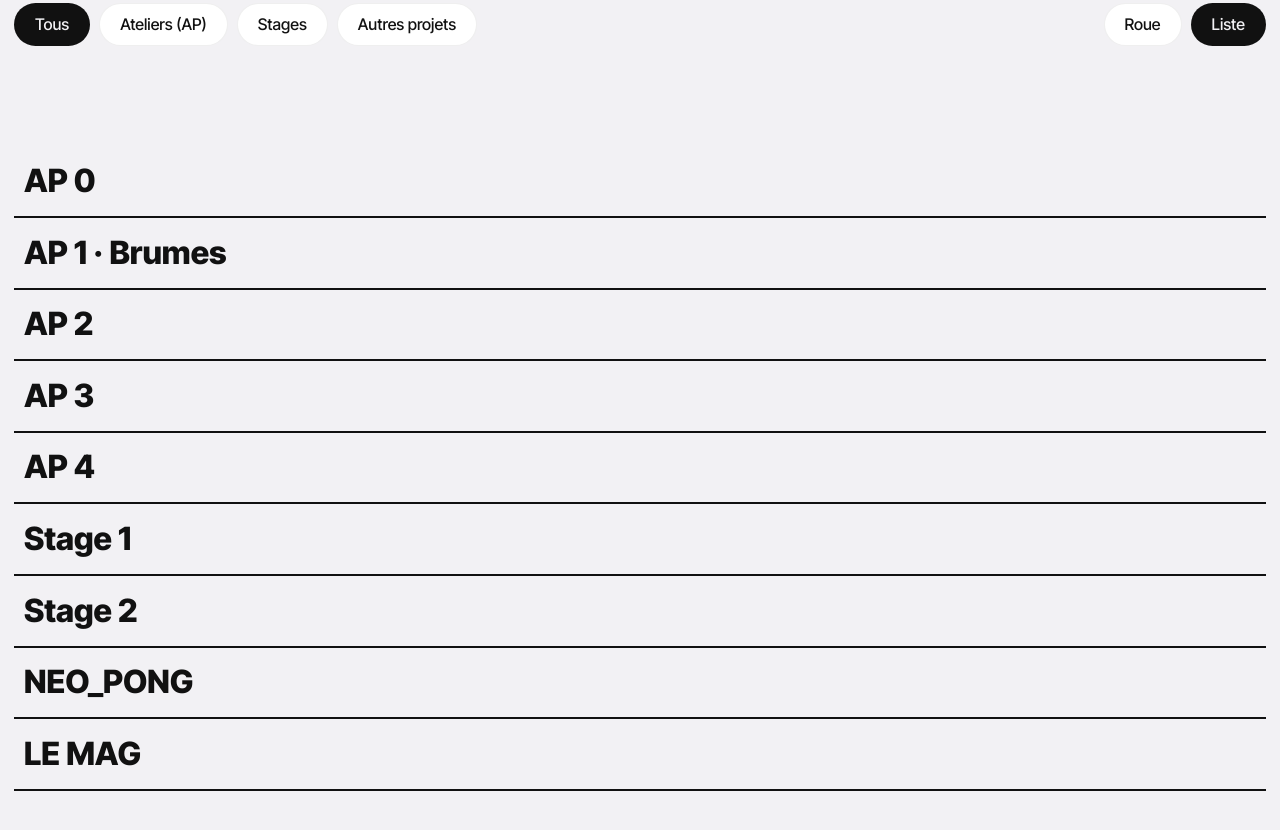
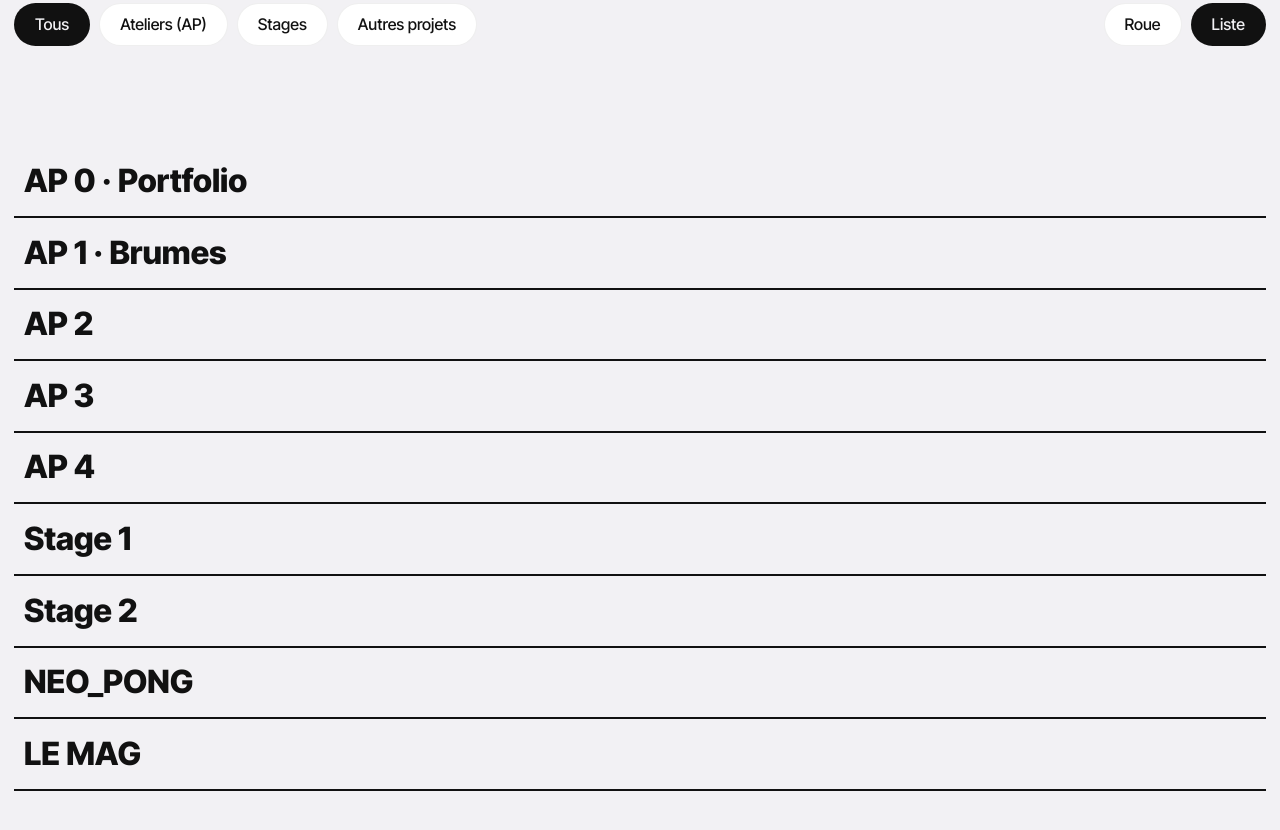
Before and after one commit to hchamrouk/sio.portfolio, a plain HTML site: page index.html in a window 1280 px wide. Shown: the part 3930-4760 px from the top of the page. Drawn offline with Linux system fonts and the light colour scheme; a web font is replaced by a local one.

Commit message:
modif du nom de l'ap 0

```diff
--- a/index.html
+++ b/index.html
@@ -977,7 +977,7 @@
                         <li class="ap">
                             <label>
                                 <input type="radio" name="input_fiche_projet" id="fiche_ap_0">
-                                AP 0
+                                AP 0 · Portfolio
                             </label>
                         </li>
 
```
